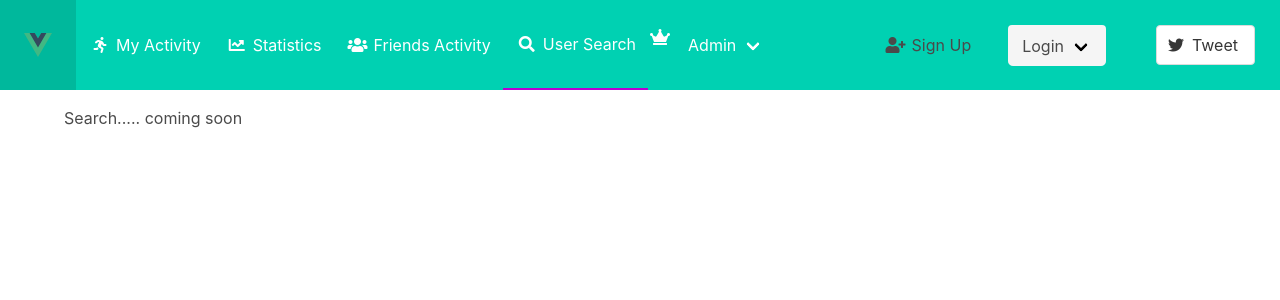
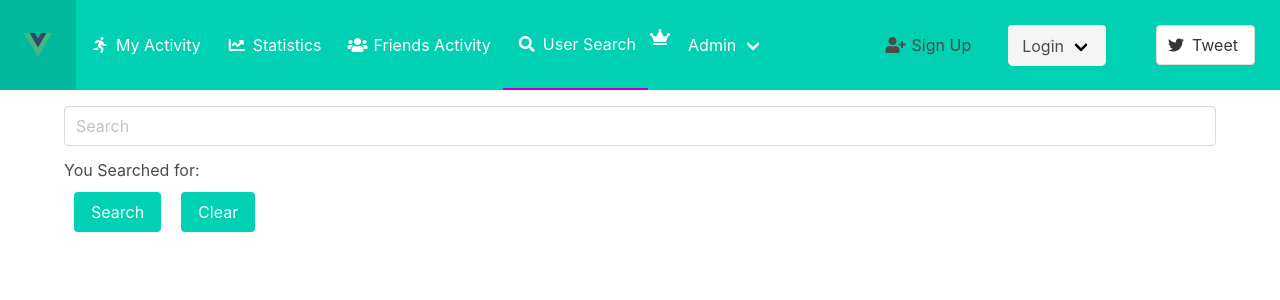
Before and after one commit to lemusm3/2024-Spring-Final, a Vue app in the folder client/: page /Search in a window 1280 px wide. Shown: the top 300 px of the page. Built offline with nearby package versions, Linux system fonts and the light colour scheme.

Commit message:
Add search functionality to Search page

```diff
--- a/client/src/pages/Search.vue
+++ b/client/src/pages/Search.vue
@@ -1,11 +1,59 @@
+
 <script setup lang="ts">
+import { ref } from 'vue';
+import { type User } from '@/model/users';
+import { searchUser } from '@/model/users';
+
+const info = ref([] as User[]);
+const searches=ref('');
+const nothing=ref('null');
+
+function findUser(string: string){
+  searchUser(string).then((u)=>info.value=u);
+}
+
+
 </script>
 
 <template>
+
+
+<!--Add a search bar-->
+<div class="field">
+  <div class="control">
+    <input class="input" type="text" placeholder="Search" v-model="searches">
+  </div>
+</div>
+  <p>You Searched for: {{ searches }}</p>
+
+  <button class="button is-primary" style="margin: 10px;" @click="findUser(searches)">Search</button>
+  <button class="button is-primary" style="margin: 10px;" @click="findUser(nothing); searches='';">Clear</button>
+
+
     <div class="Search">
-      <p>Search..... coming soon</p>
+
+
+      <div class="card" v-for="item in info" :key="item.firstName">
+        <div class="media-content">
+          <p class="title is-4">{{ item.firstName }}</p>
+        </div>
+        <div class="card-image">
+          <figure class="image" style="width: 200px;">
+        <img :src="item.image" alt="Product image" style="width: 100%;">
+          </figure>
+        </div>
+        <div class="card-content">
+          <div class="media">
+
+          </div>
+        </div>
+      </div>
+
+
+
     </div>
   </template>
 
   <style>
+
   </style>
```
